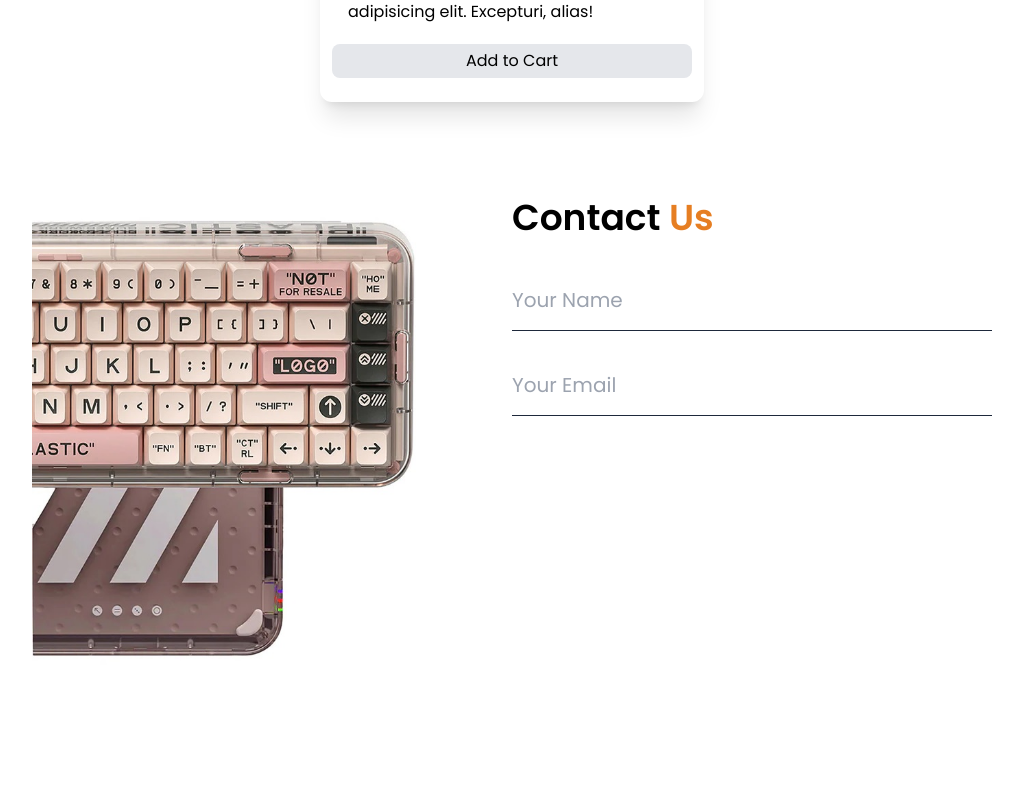
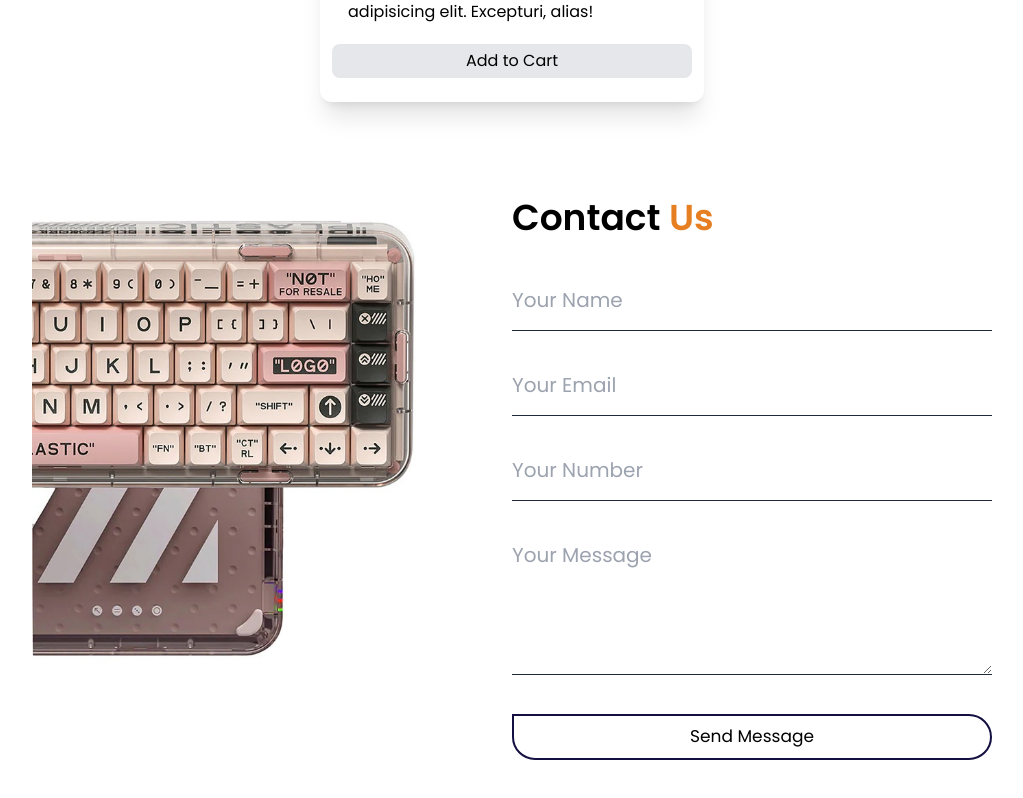
Before and after one commit to Gusti-fad/ttgute-store, a Next.js app: page / in a window 1280 px wide. Shown: the part 5153-5951 px from the top of the page, without its empty margins (128-1151 px from the left). Before the commit the page ends 5879 px from the top, so only its background shows below. Built offline with nearby package versions, Linux system fonts and the light colour scheme.

Commit message:
contact layout done

```diff
--- a/src/app/contact.tsx
+++ b/src/app/contact.tsx
@@ -4,12 +4,15 @@ import Link from "next/link";
 export default function Contact() {
     return (
         <section id="contact" className="grid grid-cols-2 md:px-40 md:py-12 px-5 py-5">
-            <Image src="/keyboard/contact3.jpg" className="" width={700} height={700} alt="" />
+            <Image src="/keyboard/contact3.jpg" className="" width={630} height={630} alt="" />
             <div>
                 <h3 className="font-semibold text-4xl">Contact <span className="text-[#e67e22]">Us</span></h3>
                 <div className="my-5">
                     <input type="text" name="name" id="name" placeholder="Your Name" className="w-full py-4 text-xl my-3 focus:outline-none border-b border-slate-800"/>
                     <input type="email" name="email" id="email" placeholder="Your Email" className="w-full py-4 text-xl my-3 focus:outline-none border-b border-slate-800"/>
+                    <input type="text" name="number" id="number" placeholder="Your Number" className="w-full py-4 text-xl my-3 focus:outline-none border-b border-slate-800"/>
+                    <textarea name="message" id="message" placeholder="Your Message" className="w-full h-[150px] py-4 text-xl my-3 focus:outline-none border-b border-slate-800"></textarea>
+                    <input type="submit" name="submit" id="submit" value={"Send Message"} className="w-full h-full mt-5 py-2 px-7 border-2 border-[#130f40] text-[17px] rounded-r-full rounded-bl-full leading-normal" />
                 </div>
             </div>
         </section>
```
